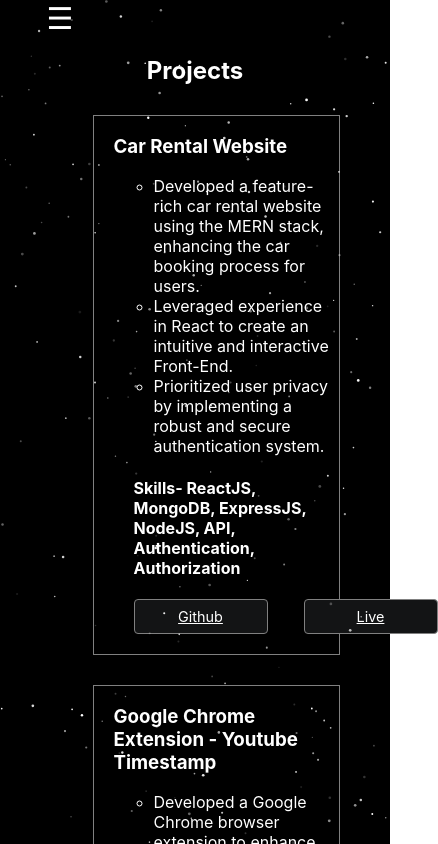
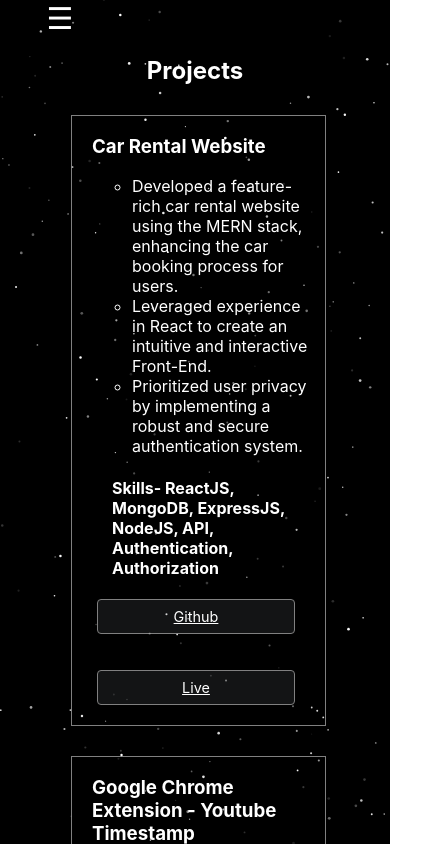
Before and after one commit to Harshil0309/portfolio, a React (Create React App) app: page /project in a window 390 px wide. Shown: the top 844 px of the page, 438 px wide, since content can reach past the window. Built offline with nearby package versions, Linux system fonts and the light colour scheme.

Commit message:
Media Queries Added

```diff
--- a/src/pages/Experience/Experience.css
+++ b/src/pages/Experience/Experience.css
@@ -15,3 +15,18 @@
 .list-item:hover{
     border: 2px solid peachpuff;
 }
+
+@media (max-width:900px){
+    .exp-page{
+        overflow: hidden;
+    }
+    .work-list{
+        /* border: 1px solid red; */
+        padding: 0px;
+    }
+    .list-item{
+        /* border: 1px solid blue; */
+        width: 80%;
+        margin-left: 35px;
+    }
+}
--- a/src/pages/Experience/Experience.js
+++ b/src/pages/Experience/Experience.js
@@ -5,7 +5,7 @@ import "./Experience.css";
 import Device from "../../utils/Device";
 const Experience = () => {
   return (
-    <div style={{ backgroundColor: "black", minHeight: "100vh" }}>
+    <div className="exp-page" style={{ backgroundColor: "black", minHeight: "100vh" }}>
       <Device />
       <div className="work">
         <h2 style={{color:'white',textAlign:'center'}}>Work History</h2>
--- a/src/pages/Home/Home.css
+++ b/src/pages/Home/Home.css
@@ -34,12 +34,16 @@
     text-align: center;
     color: red;
 }
+.mobile-img{
+    border: none;
+}
+
 
 @media(max-width:900px){
 
     .home{
         /* border: 1px solid red; */
-        overflow: hidden;
+        /* overflow: hidden; */
         background-color: black;
         min-height: 100vh;
         max-width: 100vh;
@@ -60,13 +64,23 @@
         padding: 0px;
         margin-left: 4rem;
         margin-top: 6rem;
-        flex: none;
     }
     .name{
         /* border: 1px solid blue; */
         width: 30vh;
         /* align-items: center; */
         /* margin-left: 3rem; */
+
+    }
+
+    .mobile-img{
+        margin-top: 30px;
+        /* border: 1px solid red; */
+        height: 150px;
+        width: 150px;
+        background-image: url(../../../public/profile3-removebg-preview.png);
+        background-repeat: no-repeat;
+
     }
 
 }
--- a/src/pages/Home/Home.js
+++ b/src/pages/Home/Home.js
@@ -9,13 +9,14 @@ const Home = () => {
       <Device />
       <div className="box">
         <div className="img" />
-        <div style={{ flex: "1" }} className="main">
+        <div  className="main">
           <h1 className="name">Harshil Gupta</h1>
           <p>
             I'm a full-stack developer specialised in both frontend and backend
             development for scalable web apps.I have made a variety of MERN
             Stack Applications.
           </p>
+          <img className="mobile-img"/>
         </div>
       </div>
     </div>
--- a/src/pages/Links/Links.css
+++ b/src/pages/Links/Links.css
@@ -22,3 +22,18 @@
     border: 1px solid peachpuff;
     color: peachpuff;
 }
+
+@media (max-width:900px){
+  .social-links{
+    /* border: 1px solid red; */
+    margin-left: 0px;
+    /* flex-wrap: wrap; */
+    flex-direction: column;
+    width: 200px;
+    margin-left: 110px;
+  }
+  .social-links-item{
+    width: 70px;
+    text-align: center;
+  }
+}
--- a/src/pages/Projects/Projects.css
+++ b/src/pages/Projects/Projects.css
@@ -39,3 +39,25 @@
   .link-item:hover{
     border: 1px solid peachpuff;
   }
+
+@media (max-width:900px){
+    .project-list-item{
+        /* border: 1px solid red; */
+        padding-right: 15px;
+    }
+    .proj-page{
+        overflow: hidden;
+    }
+    .project-links{
+        flex-direction: column;
+        /* border: 1px solid red; */
+        padding: 0px;
+        translate: -15px;
+    }
+    .project-list{
+        /* border: 1px solid red; */
+        padding-right: 30px;
+        padding-left: 20px;
+
+    }
+}
--- a/src/pages/Projects/Projects.js
+++ b/src/pages/Projects/Projects.js
@@ -9,7 +9,7 @@ const Project = () => {
     return null; // or render an error message
   }
   return (
-    <div style={{ backgroundColor: "black", minHeight: "100vh" }}>
+    <div className="proj-page" style={{ backgroundColor: "black", minHeight: "100vh" }}>
        <Device />
       <div className="project-main">
         <h2 style={{ color: "white", textAlign: "center" }}>Projects</h2>
--- a/src/pages/Skills/Skills.config.js
+++ b/src/pages/Skills/Skills.config.js
@@ -1,6 +1,6 @@
 export const techStack = [
   "React",
-  "MUI",
+  "MaterialUI",
   "Redux",
   "Node",
   "Express",
--- a/src/pages/Skills/Skills.css
+++ b/src/pages/Skills/Skills.css
@@ -30,3 +30,15 @@
     /* border: 2px solid; */
     /* transition: font-size 0.4s; */
   }
+
+  @media (max-width:900px){
+    .list{
+      /* border: 1px solid red; */
+      margin-left: 7rem;
+      margin-top: 3rem;
+
+    }
+    .skill-page{
+      overflow: hidden;
+    }
+  }
--- a/src/pages/Skills/Skills.js
+++ b/src/pages/Skills/Skills.js
@@ -5,7 +5,7 @@ import Device from "../../utils/Device";
 
 const Skills = () => {
   return (
-    <div style={{ backgroundColor: "black", minHeight: "100vh" }}>
+    <div className="skill-page" style={{ backgroundColor: "black", minHeight: "100vh" }}>
      <Device />
 
       <div className="tech-stack-list">
```
